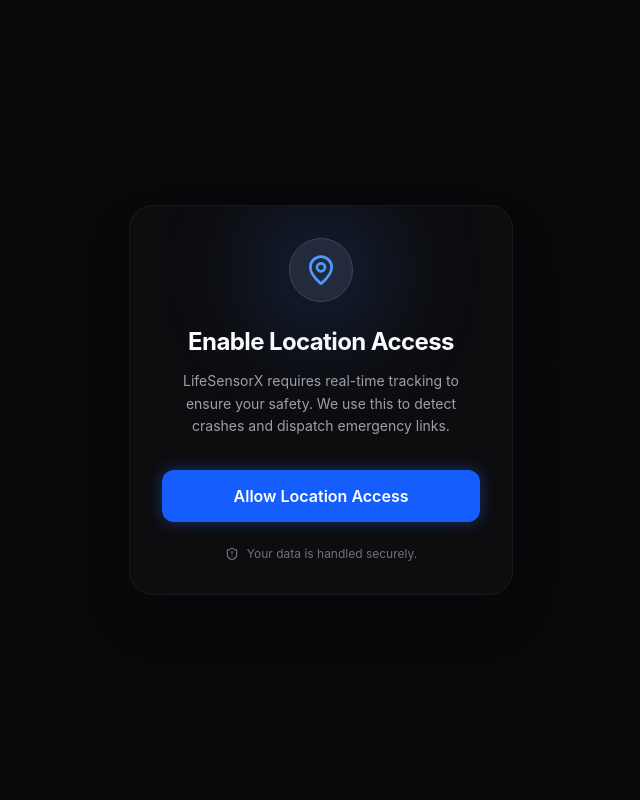
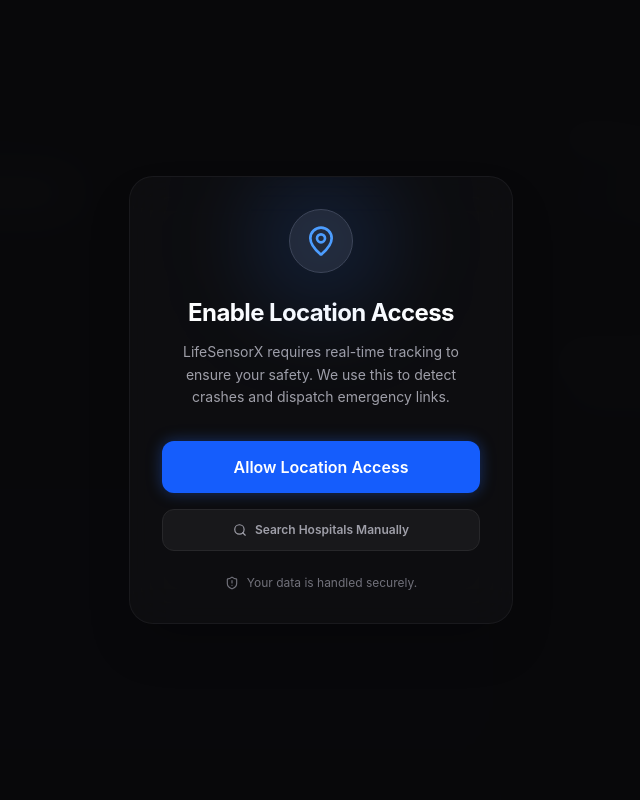
Before and after one commit to its-Sittu/LifeSensorX, a React (Vite) app: page / in a window 1280 px wide. Shown: the top 800 px of the page, without its empty margins (319-959 px from the left). Built offline with nearby package versions, Linux system fonts and the light colour scheme; no server answers.

Commit message:
fix: resolve geolocation permissions policy lock-out by adding a manual search bypass button inside permission modal

```diff
--- a/src/components/LocationPermissionModal.tsx
+++ b/src/components/LocationPermissionModal.tsx
@@ -1,5 +1,5 @@
-import React from 'react';
-import { MapPin, ShieldAlert, Loader2, RefreshCw, AlertCircle } from 'lucide-react';
+import React, { useState } from 'react';
+import { MapPin, ShieldAlert, Loader2, RefreshCw, AlertCircle, Search } from 'lucide-react';
 import { motion, AnimatePresence } from 'framer-motion';
 import { LocationStatus } from '../hooks/useLocation';
 
@@ -10,8 +10,9 @@
 }
 
 const LocationPermissionModal: React.FC<Props> = ({ status, errorMsg, onAllow }) => {
+  const [isDismissed, setIsDismissed] = useState(false);
   // Show modal if not active and not in a completely terminal error state (though we show errors inside)
-  const isVisible = status !== 'active';
+  const isVisible = status !== 'active' && !isDismissed;
 
   return (
     <AnimatePresence>
@@ -29,17 +30,17 @@
           >
             {/* Background glow */}
             <div className={`absolute top-0 left-1/2 -translate-x-1/2 w-32 h-32 blur-[50px] rounded-full pointer-events-none transition-colors duration-500 ${
-              status === 'denied' || status === 'unavailable' ? 'bg-red-500/20' : 'bg-blue-500/20'
+              status === 'denied' || status === 'unavailable' || status === 'error' ? 'bg-red-500/20' : 'bg-blue-500/20'
             }`} />
 
             <div className={`w-16 h-16 rounded-full border flex items-center justify-center mb-6 transition-colors duration-300 ${
-              status === 'denied' || status === 'unavailable'
+              status === 'denied' || status === 'unavailable' || status === 'error'
                 ? 'bg-red-500/10 border-red-500/30 text-red-400'
                 : 'bg-zinc-800/80 border-zinc-700 text-blue-400'
             }`}>
               {status === 'loading' ? (
                 <Loader2 size={32} className="animate-spin" />
-              ) : status === 'denied' || status === 'unavailable' ? (
+              ) : status === 'denied' || status === 'unavailable' || status === 'error' ? (
                 <AlertCircle size={32} />
               ) : (
                 <MapPin size={32} />
@@ -49,6 +50,7 @@
             <h2 className="text-2xl font-bold text-white mb-3 tracking-tight">
               {status === 'denied' ? 'Permission Denied' :
                status === 'unavailable' ? 'GPS is Off' :
+               status === 'error' ? 'Geolocation Failed' :
                status === 'loading' ? 'Fetching Location...' :
                'Enable Location Access'}
             </h2>
@@ -62,7 +64,7 @@
                 onClick={onAllow}
                 disabled={status === 'loading'}
                 className={`w-full py-3.5 rounded-xl text-white font-semibold flex items-center justify-center gap-2 transition-all active:scale-95 disabled:opacity-50 ${
-                  status === 'denied' || status === 'unavailable'
+                  status === 'denied' || status === 'unavailable' || status === 'error'
                     ? 'bg-red-600 hover:bg-red-500 shadow-[0_0_15px_rgba(220,38,38,0.4)]'
                     : 'bg-blue-600 hover:bg-blue-500 shadow-[0_0_15px_rgba(37,99,235,0.4)]'
                 }`}
@@ -72,7 +74,7 @@
                     <Loader2 size={18} className="animate-spin" />
                     Connecting to GPS...
                   </>
-                ) : status === 'denied' || status === 'unavailable' ? (
+                ) : status === 'denied' || status === 'unavailable' || status === 'error' ? (
                   <>
                     <RefreshCw size={18} />
                     Try Again
@@ -81,6 +83,17 @@
                   'Allow Location Access'
                 )}
               </button>
+
+              {/* Bypass button for manual search */}
+              {(status === 'denied' || status === 'unavailable' || status === 'error' || status === 'idle') && (
+                <button
+                  onClick={() => setIsDismissed(true)}
+                  className="w-full py-3 rounded-xl bg-zinc-900 border border-zinc-800 text-zinc-400 hover:text-white text-xs font-semibold flex items-center justify-center gap-2 transition-all active:scale-95 hover:border-zinc-700 mt-1"
+                >
+                  <Search size={14} />
+                  Search Hospitals Manually
+                </button>
+              )}
             </div>
 
             <div className="mt-6 flex items-center gap-2 text-xs text-zinc-500">
```
